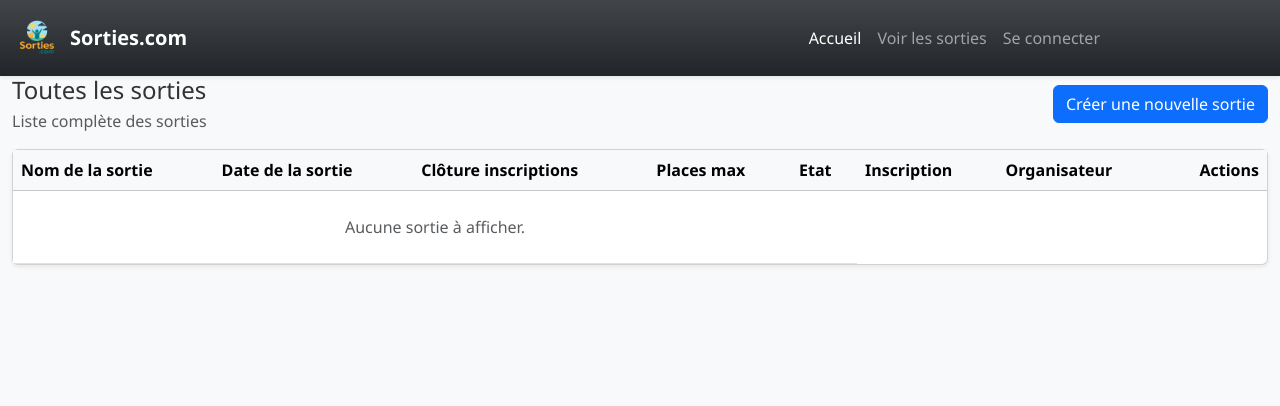
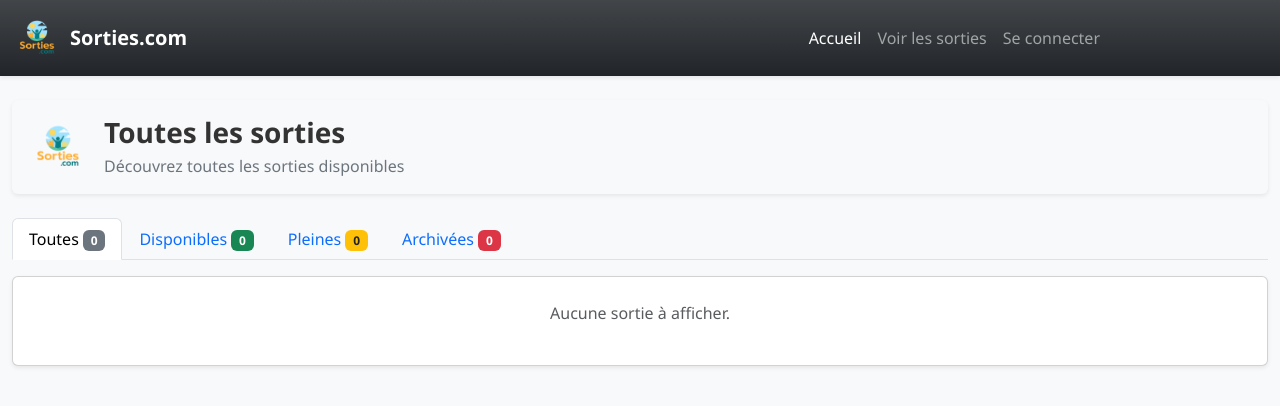
Before and after one commit to RudyGUILLAUME/sorties.com, a Symfony app: template templates/sortie/index.html.twig in a window 1280 px wide. Shown: the top 406 px of the page. Run offline with Twig, Linux system fonts and the light colour scheme; the template is opened without the code that fills it, so the values that code supplies are empty; some libraries are stand-ins or nearby versions.

Commit message:
condition navbar + nom profil, Ajout des conditions pour les Sorties

```diff
--- a/src/DataFixtures/EtatFixtures.php
+++ b/src/DataFixtures/EtatFixtures.php
@@ -8,7 +8,7 @@ use Doctrine\Persistence\ObjectManager;
 class EtatFixtures extends Fixture
 {
     public const ETAT_REFERENCE_PREFIX = 'etat-';
-    private array $etats = ["Créée","Ouverte","Clôturée","Activité en cours","Passée","Annulée"];
+    private array $etats = ["En création","Ouverte","Clôturée","Activité en cours","Passée","Annulée"];
     public function __construct()
     {
 
--- a/templates/partials/navbar.html.twig
+++ b/templates/partials/navbar.html.twig
@@ -13,15 +13,31 @@
             <ul class="navbar-nav ms-auto">
                 <li class="nav-item"><a class="nav-link active" href="{{ path('app_home') }}">Accueil</a></li>
                 <li class="nav-item"><a class="nav-link" href="{{ path('app_sortie_index') }}">Voir les sorties</a></li>
+
                 {% if app.user %}
                     {% if is_granted("ROLE_ADMIN") %}
-                    <li>
-                        <a class="nav-link" href="{{ path('admin_panel') }}">Panel Admin</a>
+                        <li class="nav-item">
+                            <a class="nav-link" href="{{ path('app_lieu_index') }}">Lieux</a>
+                        </li>
+                        <li class="nav-item">
+                            <a class="nav-link" href="{{ path('app_ville_index') }}">Villes</a>
+                        </li>
+                        <li class="nav-item">
+                            <a class="nav-link" href="{{ path('admin_panel') }}">Panel Admin</a>
+                        </li>
+                    {% endif %}
+
+                    <li class="nav-item">
+                        <a class="nav-link" href="{{ path('app_profile_show', {'id': app.user.id}) }}">
+                            {{ app.user.nom }}
+                            {% if 'ROLE_ADMIN' in app.user.roles %}
+                                <small class="text-warning">(Admin)</small>
+                            {% elseif 'ROLE_ORGANISATEUR' in app.user.roles %}
+                                <small class="text-info">(Organisateur)</small>
+                            {% endif %}
+                        </a>
                     </li>
-                    {% endif %}
-                    <li>
-                        <a class="nav-link" href="{{ path('app_profile_show', {'id': app.user.id}) }}">Mon profil</a>
-                    </li>
+
                     <li>
                         <a href="{{ path('app_logout') }}" class="Btn-logout">
                             <div class="sign-logout">
@@ -31,14 +47,12 @@
                             </div>
                             <div class="text-logout">Se déconnecter</div>
                         </a>
-
                     </li>
                 {% else %}
                     <li class="nav-item">
-                    <a class="nav-link" href="#" data-bs-toggle="modal" data-bs-target="#loginModal">Se connecter</a>
+                        <a class="nav-link" href="#" data-bs-toggle="modal" data-bs-target="#loginModal">Se connecter</a>
                     </li>
                 {% endif %}
-
             </ul>
         </div>
     </div>
--- a/templates/sortie/index.html.twig
+++ b/templates/sortie/index.html.twig
@@ -3,73 +3,70 @@
 {% block title %}Toutes les sorties{% endblock %}
 
 {% block body %}
-<div class="container">
-    <div class="d-flex align-items-center justify-content-between mb-3">
+    <div class="container my-4">
+        <div class="d-flex align-items-center justify-content-between mb-4 p-3 bg-light rounded shadow-sm">
+
+            <div class="d-flex align-items-center gap-3">
+                <!-- Image à gauche (taille adaptée) -->
+                <img src="{{ asset('images/logo.png') }}" alt="Sorties" class="rounded-circle" style="width: 60px; height: 60px; object-fit: cover;">
+
                 <div>
-            <h2 class="h4 mb-1">Toutes les sorties</h2>
-            <div class="text-muted">Liste complète des sorties</div>
-        </div>
-        <div class="d-flex gap-2">
-            <a class="btn btn-primary" href="{{ path('app_sortie_new') }}">Créer une nouvelle sortie</a>
+                    <h2 class="h3 fw-bold mb-1">Toutes les sorties</h2>
+                    <p class="text-secondary mb-0">Découvrez toutes les sorties disponibles</p>
                 </div>
             </div>
 
-    <div class="card shadow-sm">
-        <div class="table-responsive">
-            <table class="table table-hover align-middle mb-0">
-                <thead class="table-light">
-                    <tr>
-                        <th>Nom de la sortie</th>
-                        <th>Date de la sortie</th>
-                        <th>Clôture inscriptions</th>
-                        <th>Places max</th>
-                        <th>Etat</th>
-                        <th>Inscription</th>
-                        <th>Organisateur</th>
-                        <th class="text-end">Actions</th>
-                    </tr>
-                </thead>
-                <tbody>
-                    {% for s in sorties %}
-                        <tr>
-                            <td>{{ s.nom }}</td>
-                            <td>{{ s.dateHeureDebut ? s.dateHeureDebut|date('d/m/Y H\\hi') : '' }}</td>
-                            <td>{{ s.dateLimiteInscription ? s.dateLimiteInscription|date('d/m/Y H\\hi') : '' }}</td>
-                            <td>{{ s.participants|length }} / {{ s.nbInscriptionsMax }}</td>
-                            <td>{{ s.etat.libelle }}</td>
-                            <td>
-                                {% if participant and s.participants.contains(participant) %}
-                                    <form method="post" action="{{ path('app_sortie_unsubscribe', {'id': s.id}) }}">
-                                        <input type="hidden" name="_token" value="{{ csrf_token('unsubscribe' ~ s.id) }}">
-                                        <button class="btn btn-warning" type="submit">Se désinscrire</button>
-                                    </form>
-                                {% else %}
-                                    <form method="post" action="{{ path('app_sortie_subscribe', {'id': s.id}) }}">
-                                        <input type="hidden" name="_token" value="{{ csrf_token('subscribe' ~ s.id) }}">
-                                        <button class="btn btn-success" type="submit">S'inscrire</button>
-                                    </form>
+            {% if app.user %}
+                <div>
+                    <a href="{{ path('app_sortie_new') }}" class="btn btn-primary btn-lg shadow-sm">
+                        <i class="bi bi-plus-lg me-2"></i> Créer une nouvelle sortie
+                    </a>
+                </div>
             {% endif %}
-                            </td>
-                            <td>{{ s.organisateur.prenom }} {{ s.organisateur.nom }}</td>
-                            <td class="text-end">
-                                <div class="btn-group btn-group-sm" role="group">
-                                    <a class="btn btn-outline-secondary" href="{{ path('app_sortie_edit', {id: s.id}) }}">Modifier</a>
-                                    <a class="btn btn-primary" href="{{ path('app_sortie_show', {id: s.id}) }}">Afficher</a>
-                                    <form method="post" action="{{ path('app_sortie_delete', {id: s.id}) }}" onsubmit="return confirm('Supprimer cette sortie ?');">
-                                        <input type="hidden" name="_token" value="{{ csrf_token('delete' ~ s.id) }}">
-                                        <button class="btn btn-outline-danger" type="submit">Supprimer</button>
-                                    </form>
         </div>
-                            </td>
-                        </tr>
-                    {% else %}
-                        <tr>
-                            <td colspan="5" class="text-center text-muted py-4">Aucune sortie à afficher.</td>
-                        </tr>
-                    {% endfor %}
-                </tbody>
-            </table>
+
+        <!-- Menu Onglets -->
+        <ul class="nav nav-tabs mb-3" id="sortieTabs" role="tablist">
+            <li class="nav-item" role="presentation">
+                <button class="nav-link active" id="toutes-tab" data-bs-toggle="tab" data-bs-target="#toutes" type="button" role="tab">
+                    Toutes <span class="badge bg-secondary">{{ sorties|length }}</span>
+                </button>
+            </li>
+            <li class="nav-item" role="presentation">
+                <button class="nav-link" id="disponibles-tab" data-bs-toggle="tab" data-bs-target="#disponibles" type="button" role="tab">
+                    Disponibles <span class="badge bg-success">{{ sortiesDisponibles|length }}</span>
+                </button>
+            </li>
+            <li class="nav-item" role="presentation">
+                <button class="nav-link" id="pleines-tab" data-bs-toggle="tab" data-bs-target="#pleines" type="button" role="tab">
+                    Pleines <span class="badge bg-warning text-dark">{{ sortiesPleines|length }}</span>
+                </button>
+            </li>
+            <li class="nav-item" role="presentation">
+                <button class="nav-link" id="archivees-tab" data-bs-toggle="tab" data-bs-target="#archivees" type="button" role="tab">
+                    Archivées <span class="badge bg-danger">{{ sortiesArchivees|length }}</span>
+                </button>
+            </li>
+        </ul>
+
+        <div class="tab-content" id="sortieTabsContent">
+            <!-- Onglet toutes les sorties -->
+            <div class="tab-pane fade show active" id="toutes" role="tabpanel">
+                {% include 'sortie/table.html.twig' with { 'sorties': sorties } %}
             </div>
+            <!-- Onglet sorties disponibles -->
+            <div class="tab-pane fade" id="disponibles" role="tabpanel" aria-labelledby="disponibles-tab">
+                {% include 'sortie/table.html.twig' with {'sorties': sortiesDisponibles} %}
+            </div>
+            <!-- Onglet sorties pleines -->
+            <div class="tab-pane fade" id="pleines" role="tabpanel" aria-labelledby="pleines-tab">
+                {% include 'sortie/table.html.twig' with {'sorties': sortiesPleines} %}
+            </div>
+            <!-- Onglet sorties archivées -->
+            <div class="tab-pane fade" id="archivees" role="tabpanel" aria-labelledby="archivees-tab">
+                {% include 'sortie/table.html.twig' with {'sorties': sortiesArchivees} %}
+            </div>
+
         </div>
     </div>
 {% endblock %}
--- a/templates/sortie/show.html.twig
+++ b/templates/sortie/show.html.twig
@@ -38,6 +38,12 @@
                     <input type="hidden" name="_token" value="{{ csrf_token('delete' ~ sortie.id) }}">
                     <button class="btn btn-outline-danger" type="submit">Supprimer</button>
                 </form>
+                {% if sortie.etat.libelle == 'En création' %}
+                    <form method="post" action="{{ path('app_sortie_publish', {'id': sortie.id}) }}">
+                        <input type="hidden" name="_token" value="{{ csrf_token('publish' ~ sortie.id) }}">
+                        <button class="btn btn-primary">Publier la sortie</button>
+                    </form>
+                {% endif %}
             </div>
         </div>
     </div>
--- /dev/null
+++ b/templates/sortie/table.html.twig
@@ -0,0 +1,92 @@
+<div class="card shadow-sm">
+    <div class="table-responsive">
+        {% if sorties is empty %}
+            <p class="text-center py-4 text-muted">Aucune sortie à afficher.</p>
+        {% else %}
+            <table class="table table-hover align-middle mb-0">
+                <thead class="table-light">
+                <tr>
+                    <th>Nom de la sortie</th>
+                    <th>Date de la sortie</th>
+                    <th>Clôture inscriptions</th>
+                    <th>Places max</th>
+                    <th>Etat</th>
+                    <th>Inscription</th>
+                    <th>Organisateur</th>
+                    {% if app.user %}
+                        <th class="text-end">Actions</th>
+                    {% endif %}
+                </tr>
+                </thead>
+                <tbody>
+                {% for s in sorties %}
+                    <tr style="cursor: pointer;" onclick="window.location='{{ path('app_sortie_show', {id: s.id}) }}';">
+                        <td>{{ s.nom }}</td>
+                        <td>{{ s.dateHeureDebut ? s.dateHeureDebut|date('d/m/Y H\\hi') : '' }}</td>
+                        <td>{{ s.dateLimiteInscription ? s.dateLimiteInscription|date('d/m/Y H\\hi') : '' }}</td>
+                        <td>{{ s.participants|length }} / {{ s.nbInscriptionsMax }}</td>
+                        <td>{{ s.etat.libelle }}</td>
+                        <td>
+                            {% if app.user %}
+                                {% set etat = s.etat.libelle %}
+                                {% set maintenant = "now"|date('U') %}
+                                {% set dateLimiteInscription = s.dateLimiteInscription ? s.dateLimiteInscription|date('U') : 0 %}
+                                {% set placesDisponibles = (s.nbInscriptionsMax - s.participants|length) > 0 %}
+
+                                {% if s.participants.contains(app.user) %}
+                                    <div class="mb-1"><span class="badge bg-info text-dark">Inscrit</span></div>
+
+                                    {% if etat in ['Ouverte', 'En création', 'Clôturée'] %}
+                                        <form method="post" action="{{ path('app_sortie_unsubscribe', {'id': s.id}) }}" onclick="event.stopPropagation();">
+                                            <input type="hidden" name="_token" value="{{ csrf_token('unsubscribe' ~ s.id) }}">
+                                            <button class="btn btn-warning btn-sm" type="submit">Se désinscrire</button>
+                                        </form>
+                                    {% else %}
+                                        <span class="badge bg-danger">Désinscription fermée</span>
+                                    {% endif %}
+                                {% else %}
+                                    {% if etat == 'Ouverte' and placesDisponibles and dateLimiteInscription > maintenant %}
+                                        <form method="post" action="{{ path('app_sortie_subscribe', {'id': s.id}) }}" onclick="event.stopPropagation();">
+                                            <input type="hidden" name="_token" value="{{ csrf_token('subscribe' ~ s.id) }}">
+                                            <button class="btn btn-success btn-sm" type="submit">S'inscrire</button>
+                                        </form>
+                                    {% else %}
+                                        <span class="badge bg-danger">Inscription fermée</span>
+                                    {% endif %}
+                                {% endif %}
+                            {% else %}
+                                <a class="btn btn-primary btn-sm" href="#" data-bs-toggle="modal" data-bs-target="#loginModal" onclick="event.stopPropagation();">Se connecter</a>
+                            {% endif %}
+                        </td>
+
+                        <td>{{ s.organisateur.prenom }} {{ s.organisateur.nom }}</td>
+                        {% if app.user %}
+                            <td class="text-end">
+                                <div class="btn-group btn-group-sm" role="group" onclick="event.stopPropagation();">
+                                    <a class="btn btn-outline-secondary" href="{{ path('app_sortie_edit', {id: s.id}) }}">Modifier</a>
+                                    <form method="post" action="{{ path('app_sortie_delete', {id: s.id}) }}" onsubmit="return confirm('Supprimer cette sortie ?');">
+                                        <input type="hidden" name="_token" value="{{ csrf_token('delete' ~ s.id) }}">
+                                        <button class="btn btn-outline-danger" type="submit">Supprimer</button>
+                                    </form>
+                                    {% if s.organisateur == app.user and s.etat.libelle not in ['Annulée', 'Clôturée', 'Passée'] %}
+                                        <form method="post" action="{{ path('app_sortie_cancel', {'id': s.id}) }}" onsubmit="return confirm('Confirmer l\'annulation ?');">
+                                            <input type="hidden" name="_token" value="{{ csrf_token('cancel' ~ s.id) }}">
+                                            <button class="btn btn-outline-danger">Annuler la sortie</button>
+                                        </form>
+                                    {% endif %}
+                                    {% if s.etat.libelle == 'En création' %}
+                                        <form method="post" action="{{ path('app_sortie_publish', {'id': s.id}) }}">
+                                            <input type="hidden" name="_token" value="{{ csrf_token('publish' ~ s.id) }}">
+                                            <button class="btn btn-primary">Publier la sortie</button>
+                                        </form>
+                                    {% endif %}
+                                </div>
+                            </td>
+                        {% endif %}
+                    </tr>
+                {% endfor %}
+                </tbody>
+            </table>
+        {% endif %}
+    </div>
+</div>
```
Also changed, not shown: src/Controller/SortieController.php (+125 -19 lines), src/DataFixtures/SortieFixtures.php (+21 -8 lines), src/Entity/Participant.php (+14 -0 lines), src/Repository/SortieRepository.php (+50 -0 lines), templates/sortie/create.html.twig (+17 -10 lines). Lines whose indentation alone changed are shown as unchanged.
